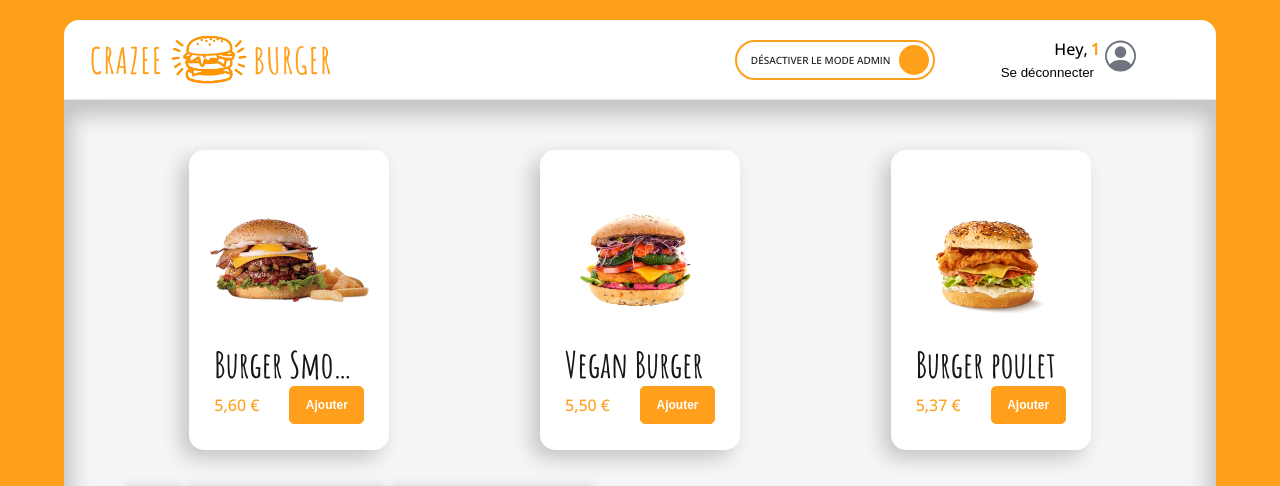
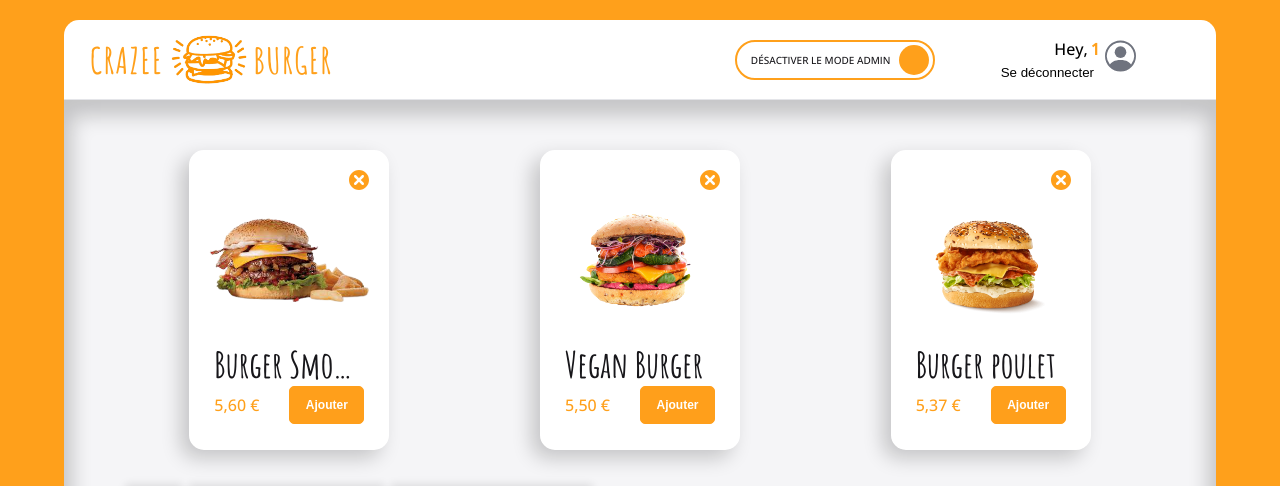
Before and after one commit to T0n-io/projet-resto, a React (Vite) app: page /order/1 in a window 1280 px wide. Shown: the top 486 px of the page. Built offline with nearby package versions, Linux system fonts and the light colour scheme.

Commit message:
✨ F08: CARD > Add delete button style only

```diff
--- a/src/components/pages/Order/Main/MainRightSide/Admin/Admin.jsx
+++ b/src/components/pages/Order/Main/MainRightSide/Admin/Admin.jsx
@@ -20,4 +20,5 @@ const AdminStyled = styled.div`
   bottom: 0;
   left: 0;
   right: 0;
+  z-index: 2;
 `
--- a/src/components/reusable-ui/Card.jsx
+++ b/src/components/reusable-ui/Card.jsx
@@ -1,11 +1,15 @@
-import styled from "styled-components"
-import { theme } from "../.."
-import PrimaryButton from "./PrimaryButton"
+import styled from "styled-components";
+import { theme } from "../..";
+import PrimaryButton from "./PrimaryButton";
+import { TiDelete } from "react-icons/ti";
 
 // eslint-disable-next-line react/prop-types
 export default function Card({ title, imageSource, leftDescription }) {
   return (
     <CardStyled className="produit">
+      <button className="delete-button" aria-label="delete-button">
+        <TiDelete className="icon" />
+      </button>
       <div className="image">
         <img src={imageSource} alt={title} />
       </div>
@@ -19,7 +23,7 @@ export default function Card({ title, imageSource, leftDescription }) {
         </div>
       </div>
     </CardStyled>
-  )
+  );
 }
 
 const CardStyled = styled.div`
@@ -32,7 +36,29 @@ const CardStyled = styled.div`
   padding-bottom: 10px;
   box-shadow: -8px 8px 20px 0px rgb(0 0 0 / 20%);
   border-radius: ${theme.borderRadius.extraRound};
+  position: relative;
 
+  .delete-button {
+    position: absolute;
+    top: 15px;
+    right: 15px;
+    cursor: pointer;
+    color: ${theme.colors.primary};
+    z-index: 2;
+    padding: 0;
+    border: none;
+    background: none;
+    width: 30px;
+    height: 30px;
+    &:hover {
+      color: ${theme.colors.red};
+    }
+
+    .icon {
+      height: 100%;
+      width: 100%;
+    }
+  }
   .image {
     width: 100%;
     height: auto;
@@ -96,4 +122,4 @@ const CardStyled = styled.div`
       }
     }
   }
-`
+`;
```
